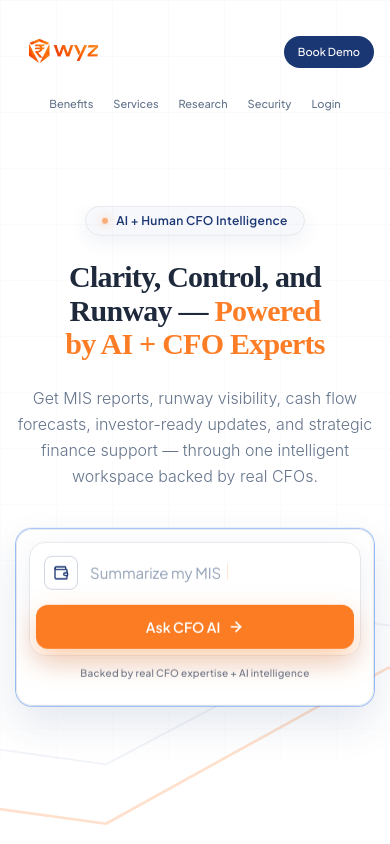
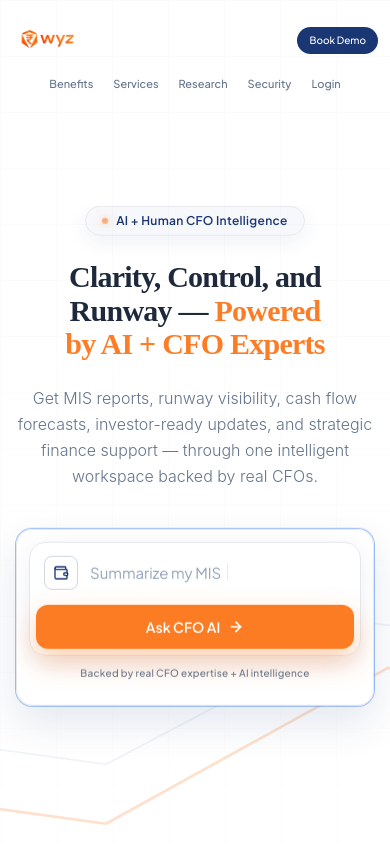
Before and after one commit to dev-ashvi/website-CFO, a React (Vite) app: page / in a window 390 px wide. Shown: the top 844 px of the page. Built offline with nearby package versions, Linux system fonts and the light colour scheme.

Commit message:
fix mobile navbar

```diff
--- a/src/components/Navbar.jsx
+++ b/src/components/Navbar.jsx
@@ -10,13 +10,13 @@ const nav = [
 
 export default function Navbar() {
   return (
-    <nav className="fixed top-0 z-50 w-full px-4 pt-5 transition-all duration-300 md:px-8">
-      <div className="mx-auto flex w-full max-w-6xl items-center justify-between px-0 py-0 sm:px-1">
-        <Link to="/" className="flex shrink-0 cursor-pointer items-center gap-2">
+    <nav className="fixed top-0 z-50 w-full overflow-x-clip px-3 pt-4 transition-all duration-300 md:px-8 md:pt-5">
+      <div className="mx-auto flex w-full max-w-6xl items-center justify-between gap-2 px-0 py-0 sm:px-1">
+        <Link to="/" className="flex min-w-0 shrink cursor-pointer items-center gap-2">
           <img
             src={topLogo}
             alt="Wyz logo"
-            className="h-16 w-auto object-contain sm:h-20 md:h-24"
+            className="h-12 w-auto max-w-[150px] object-contain sm:h-20 sm:max-w-none md:h-24"
             onError={(e) => {
               e.currentTarget.style.display = "none";
             }}
@@ -32,7 +32,7 @@ export default function Navbar() {
           ))}
         </div>
 
-        <div className="flex items-center gap-3">
+        <div className="shrink-0 flex items-center gap-2 sm:gap-3">
           <Link
             to="/login"
             className="hidden px-2 text-sm font-semibold text-slate-600 transition-colors hover:text-[#1a3673] sm:block"
@@ -41,7 +41,7 @@ export default function Navbar() {
           </Link>
           <a
             href="#final-cta"
-            className="rounded-full bg-[#1a3673] px-3.5 py-2 text-[11px] font-medium text-white transition-colors hover:bg-[#122652] sm:px-5 sm:py-2.5 sm:text-xs"
+            className="rounded-full bg-[#1a3673] px-3 py-1.5 text-[10px] font-medium text-white transition-colors hover:bg-[#122652] sm:px-5 sm:py-2.5 sm:text-xs"
           >
             Book Demo
           </a>
```
Also changed, not shown: 4 other files (tests, documents, lock files or other folders).
